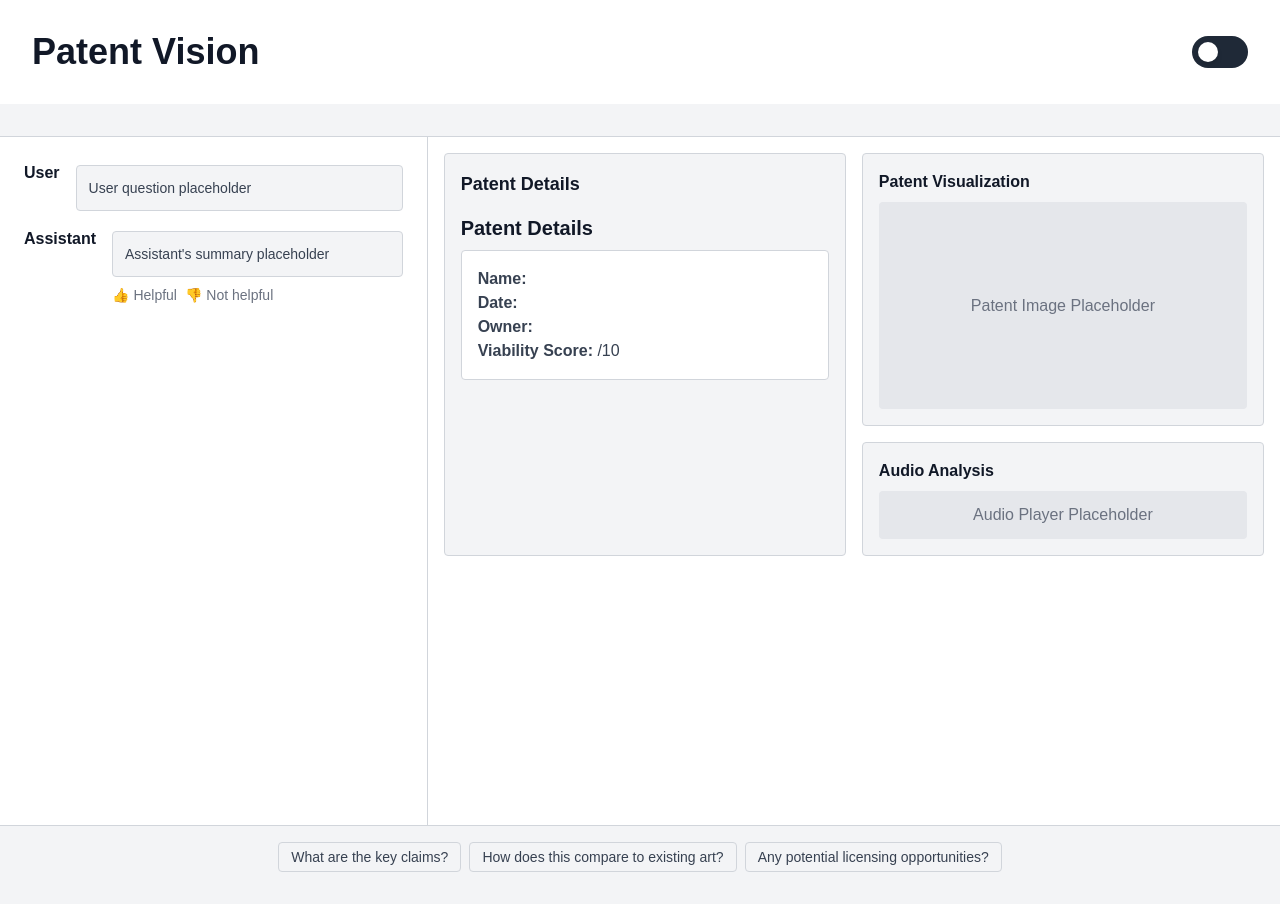
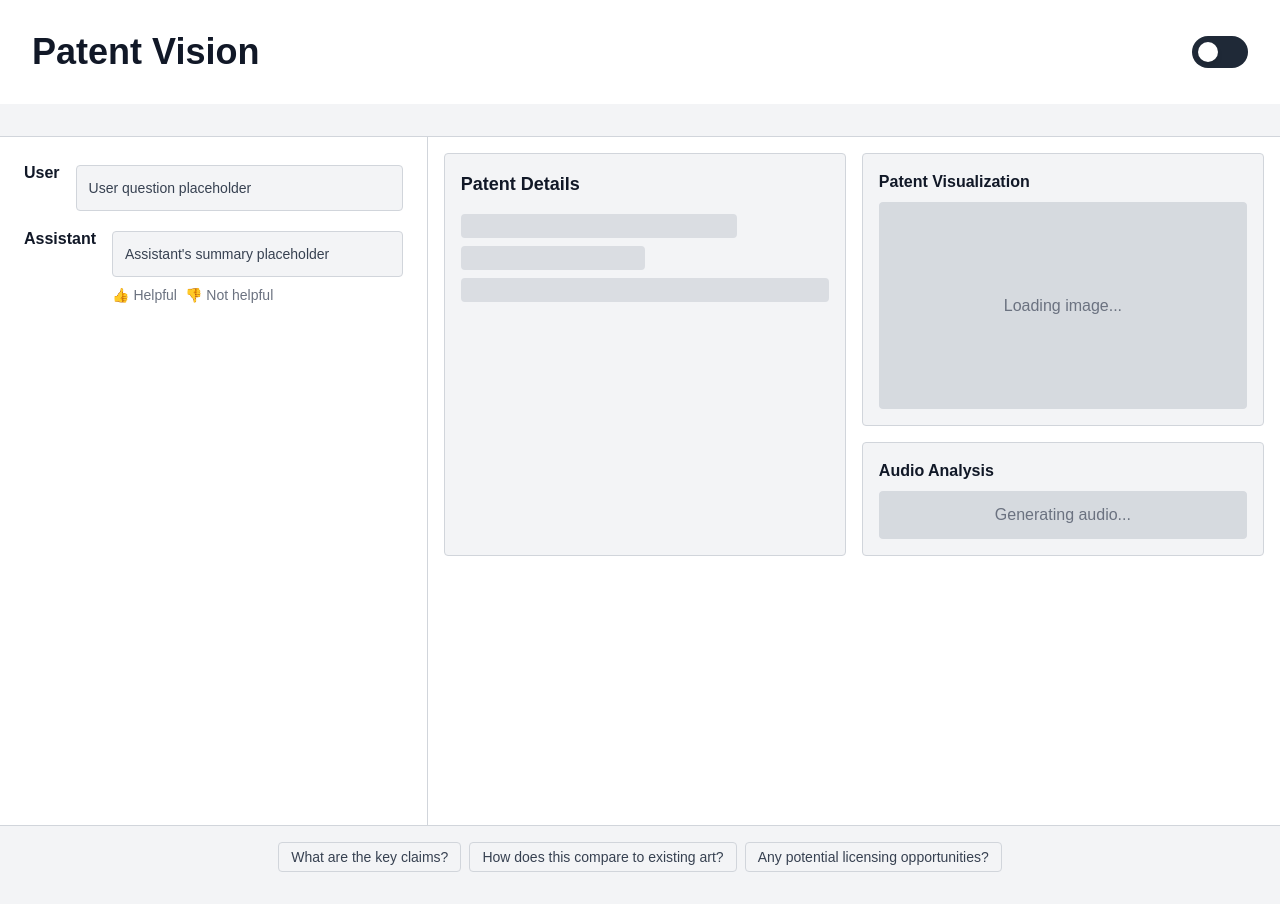
Before and after one commit to Anant/PatentVision, a Next.js app: page /analysis in a window 1280 px wide. Built offline with nearby package versions, Linux system fonts and the light colour scheme.

Commit message:
adjusted prompt for sound

```diff
--- a/lib/ai/aiSteps.ts
+++ b/lib/ai/aiSteps.ts
@@ -78,7 +78,7 @@ export async function callAiAudio(params: AiParams): Promise<string> {
       messages: [
         {
           role: "system",
-          content: `You are a helpful AI that produces spoken summaries from a ${persona} perspective.`,
+          content: `You are a helpful AI that produces spoken summaries from a ${persona} perspective. this is the content ${summary}`,
         },
         { role: "user", content: summary },
       ],
--- a/lib/ai/callAiSummaries.ts
+++ b/lib/ai/callAiSummaries.ts
@@ -63,7 +63,7 @@ export async function callAiSummaries(params: AiSummaryParams) {
       messages: [
         {
           role: "system",
-          content: `You are a helpful AI that produces spoken summaries from a ${persona} perspective.`,
+          content: `You are a helpful AI that produces spoken summaries from a ${persona} perspective. this is the content ${summary}`,
         },
         { role: "user", content: summary },
       ],
--- a/src/components/Analysis/AnalysisPanel.tsx
+++ b/src/components/Analysis/AnalysisPanel.tsx
@@ -1,9 +1,11 @@
+// components/Analysis/AnalysisPanel.tsx
 import React, { useState } from "react";
 import { PatentSummary } from "@/components/PatentResults/PatentSummary";
 import { PatentImage } from "@/components/PatentResults/PatentImage";
 import { PatentAudio } from "@/components/PatentResults/PatentAudio";
 import { PatentStructuredDetails } from "@/components/PatentResults/PatentStructuredDetails";
 import { ExtractedPdfText } from "@/components/PatentResults/ExtractedPdfText";
+import { SkeletonBlock } from "../ui/SkeletonBlock";
 
 interface AnalysisPanelProps {
   summary?: string;
@@ -20,35 +22,48 @@ export function AnalysisPanel({
   extractedText,
   parsedStruct,
 }: AnalysisPanelProps) {
-  // Reuse the local state for toggling PDF text
   const [showExtractedText, setShowExtractedText] = useState(false);
 
   return (
     <div className="grid grid-cols-1 md:grid-cols-2 gap-4">
       {/* Patent details card */}
       <div className="p-4 border border-gray-300 dark:border-gray-700 rounded bg-gray-100 dark:bg-gray-800">
-        <h2 className="text-lg font-semibold mb-4 text-gray-900 dark:text-gray-100">Patent Details</h2>
+        <h2 className="text-lg font-semibold mb-4 text-gray-900 dark:text-gray-100">
+          Patent Details
+        </h2>
 
-        {/* 1) Show the summary */}
-        {summary && <PatentSummary summary={summary} />}
+        {/* 1) Summary */}
+        {summary ? (
+          <PatentSummary summary={summary} />
+        ) : (
+          <SkeletonBlock className="h-6 w-3/4 mb-2" />
+        )}
 
-        {/* 2) Show structured details (parsed struct) */}
-        {parsedStruct && <PatentStructuredDetails details={parsedStruct} />}
+        {/* 2) Structured details */}
+        {parsedStruct && Object.keys(parsedStruct).length > 0 ? (
+          <PatentStructuredDetails details={parsedStruct} />
+        ) : (
+          <SkeletonBlock className="h-6 w-1/2 mb-2" />
+        )}
 
-        {/* 3) Show extracted PDF text, collapsed by default */}
-        {extractedText && (
+        {/* 3) Extracted PDF text (show/hide) */}
+        {extractedText ? (
           <ExtractedPdfText
             extractedText={extractedText}
             showExtractedText={showExtractedText}
             setShowExtractedText={setShowExtractedText}
           />
+        ) : (
+          <SkeletonBlock className="h-6 w-full" />
         )}
       </div>
 
       <div className="space-y-4">
         {/* Patent Visualization */}
         <div className="p-4 border border-gray-300 dark:border-gray-700 rounded bg-gray-100 dark:bg-gray-800">
-          <h3 className="text-md font-semibold mb-2 text-gray-900 dark:text-gray-100">Patent Visualization</h3>
+          <h3 className="text-md font-semibold mb-2 text-gray-900 dark:text-gray-100">
+            Patent Visualization
+          </h3>
           {imageUrl ? (
             <PatentImage
               imageUrl={imageUrl}
@@ -56,29 +71,29 @@ export function AnalysisPanel({
               imageClassName="border border-gray-700 rounded transition-opacity duration-300 w-full object-contain"
             />
           ) : (
-            <div className="aspect-video bg-gray-200 dark:bg-gray-700 flex items-center justify-center rounded">
-              <span className="text-gray-500 dark:text-gray-300">Patent Image Placeholder</span>
+            /* Instead of a static placeholder, we can add a skeleton block with a fixed height. */
+            <div className="relative w-full aspect-video bg-gray-200 dark:bg-gray-700 flex items-center justify-center rounded overflow-hidden">
+              <SkeletonBlock className="absolute inset-0 w-full h-full" />
+              <span className="text-gray-500 dark:text-gray-300 z-10">
+                Loading image...
+              </span>
             </div>
           )}
-
         </div>
-
-        {/* Video Explanation (placeholder) */}
-        {/* <div className="p-4 border border-gray-300 dark:border-gray-700 rounded bg-gray-100 dark:bg-gray-800">
-          <h3 className="text-md font-semibold mb-2 text-gray-900 dark:text-gray-100">Video Explanation</h3>
-          <div className="aspect-video bg-gray-200 dark:bg-gray-700 flex items-center justify-center rounded">
-            <span className="text-gray-500 dark:text-gray-300">Video Player Placeholder</span>
-          </div>
-        </div> */}
 
         {/* Audio Analysis */}
         <div className="p-4 border border-gray-300 dark:border-gray-700 rounded bg-gray-100 dark:bg-gray-800">
-          <h3 className="text-md font-semibold mb-2 text-gray-900 dark:text-gray-100">Audio Analysis</h3>
+          <h3 className="text-md font-semibold mb-2 text-gray-900 dark:text-gray-100">
+            Audio Analysis
+          </h3>
           {audioData ? (
             <PatentAudio audioData={audioData} />
           ) : (
-            <div className="h-12 bg-gray-200 dark:bg-gray-700 flex items-center justify-center rounded">
-              <span className="text-gray-500 dark:text-gray-300">Audio Player Placeholder</span>
+            <div className="relative h-12 bg-gray-200 dark:bg-gray-700 flex items-center justify-center rounded overflow-hidden">
+              <SkeletonBlock className="absolute inset-0 w-full h-full" />
+              <span className="text-gray-500 dark:text-gray-300 z-10">
+                Generating audio...
+              </span>
             </div>
           )}
         </div>
--- /dev/null
+++ b/src/components/ui/SkeletonBlock.tsx
@@ -0,0 +1,15 @@
+// components/ui/SkeletonBlock.tsx
+import React from "react";
+
+/**
+ * Renders a gray "skeleton" placeholder block, useful for loading states.
+ * Example usage:
+ *   <SkeletonBlock className="h-6 w-1/2 mb-2" />
+ */
+export function SkeletonBlock({ className }: { className?: string }) {
+  return (
+    <div
+      className={`bg-gray-300 dark:bg-gray-600 animate-pulse rounded ${className}`}
+    />
+  );
+}
--- a/src/pages/index.tsx
+++ b/src/pages/index.tsx
@@ -63,7 +63,7 @@ export default function Home() {
   useEffect(() => {
     async function fetchRecent() {
       try {
-        const res = await fetch("/api/recent-analyses?limit=5");
+        const res = await fetch("/api/recent-analyses?limit=6");
         const data = await res.json();
         setRecentAnalyses(data);
       } catch (err) {
```
